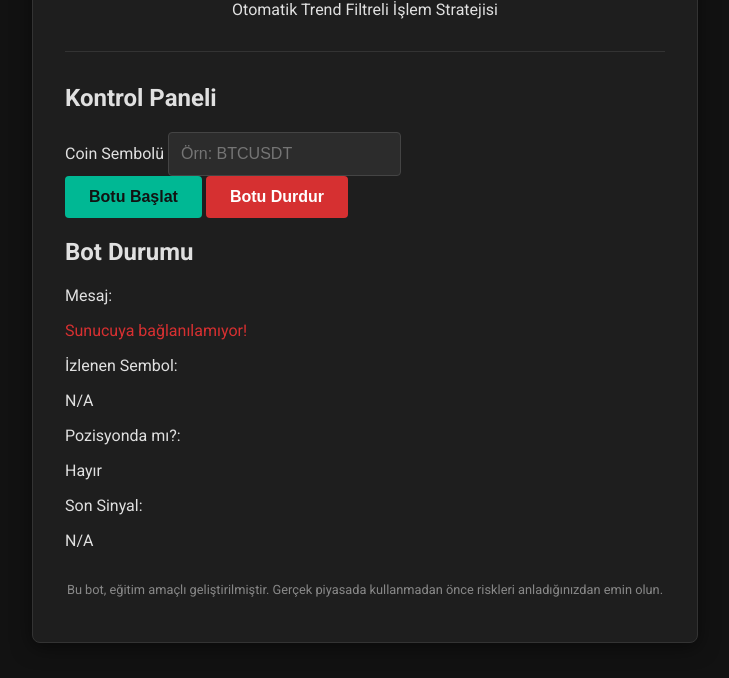
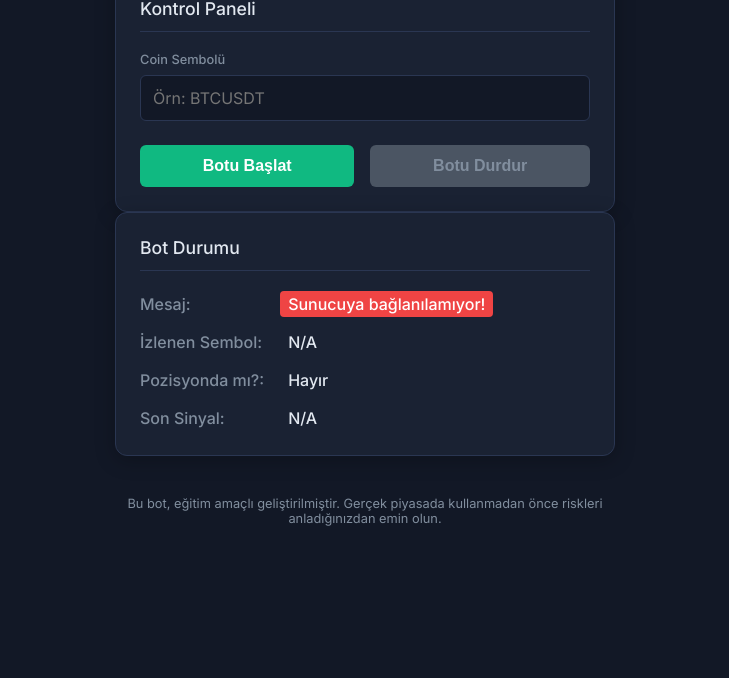
Before and after one commit to kadir123456/BNC, a plain HTML site: page static/index.html in a window 1280 px wide. Shown: the part 122-800 px from the top of the page, without its empty margins (275-1004 px from the left). Drawn offline with Linux system fonts and the light colour scheme; no server answers.

Commit message:
Update style.css

```diff
--- a/static/style.css
+++ b/static/style.css
@@ -1,121 +1,170 @@
-@import url('https://fonts.googleapis.com/css2?family=Roboto:wght@300;400;700&display=swap');
+/* Genel Sıfırlama ve Renk/Font Değişkenleri */
+:root {
+    --bg-color: #121826;
+    --card-bg-color: #1a2233;
+    --border-color: #2a3652;
+    --text-color: #e2e8f0;
+    --text-muted-color: #818e9e;
+    --primary-color: #10b981; /* Yeşil */
+    --danger-color: #ef4444;  /* Kırmızı */
+    --info-color: #3b82f6;   /* Mavi */
+    --disabled-color: #4b5563;
+    --font-family: 'Inter', sans-serif;
+}
+
+* {
+    box-sizing: border-box;
+    margin: 0;
+    padding: 0;
+}
 
 body {
-    font-family: 'Roboto', sans-serif;
-    background-color: #121212;
-    color: #e0e0e0;
+    font-family: var(--font-family);
+    background-color: var(--bg-color);
+    color: var(--text-color);
     display: flex;
     justify-content: center;
-    align-items: center;
+    align-items: flex-start;
     min-height: 100vh;
-    margin: 0;
-    padding: 20px;
-    box-sizing: border-box;
+    padding: 1rem;
 }
 
+/* Ana Konteyner */
 .container {
     width: 100%;
-    max-width: 600px;
-    background-color: #1e1e1e;
-    border-radius: 8px;
-    padding: 2rem;
-    box-shadow: 0 4px 20px rgba(0, 0, 0, 0.5);
-    border: 1px solid #333;
+    max-width: 500px;
+    display: flex;
+    flex-direction: column;
+    gap: 1.5rem;
 }
 
+/* Başlık */
 header {
     text-align: center;
-    margin-bottom: 2rem;
-    border-bottom: 1px solid #333;
-    padding-bottom: 1rem;
+}
+header h1 {
+    color: var(--text-color);
+    margin-bottom: 0.25rem;
+    font-size: 1.75rem;
+}
+header p {
+    color: var(--text-muted-color);
+    font-size: 0.9rem;
 }
 
-header h1 {
-    margin: 0;
-    color: #00b894; /* Yeşil tonu */
+/* Kart Yapısı */
+.card {
+    background-color: var(--card-bg-color);
+    border: 1px solid var(--border-color);
+    border-radius: 12px;
+    padding: 1.5rem;
+    box-shadow: 0 4px 20px rgba(0, 0, 0, 0.25);
+}
+.card h2 {
+    margin-bottom: 1.25rem;
+    border-bottom: 1px solid var(--border-color);
+    padding-bottom: 0.75rem;
+    font-size: 1.1rem;
+    font-weight: 500;
 }
 
-.controls {
+/* Form Elemanları */
+.form-group {
+    display: flex;
+    flex-direction: column;
+    gap: 0.5rem;
+    margin-bottom: 1.5rem;
+}
+.form-group label {
+    font-size: 0.8rem;
+    font-weight: 500;
+    color: var(--text-muted-color);
+}
+#symbol-input {
+    width: 100%;
+    padding: 0.75rem;
+    border: 1px solid var(--border-color);
+    border-radius: 6px;
+    background-color: var(--bg-color);
+    color: var(--text-color);
+    font-size: 1rem;
+    font-family: var(--font-family);
+}
+
+.button-group {
     display: flex;
     gap: 1rem;
-    margin-bottom: 2rem;
 }
-
-#symbol-input {
+.btn {
     flex-grow: 1;
-    padding: 0.75rem;
-    border: 1px solid #444;
-    border-radius: 4px;
-    background-color: #2c2c2c;
-    color: #e0e0e0;
-    font-size: 1rem;
-}
-
-button {
-    padding: 0.75rem 1.5rem;
+    padding: 0.75rem 1rem;
     border: none;
-    border-radius: 4px;
+    border-radius: 6px;
     font-size: 1rem;
     font-weight: 700;
     cursor: pointer;
-    transition: background-color 0.2s ease;
+    transition: background-color 0.2s ease, transform 0.1s ease;
 }
-
-#start-button {
-    background-color: #00b894;
-    color: #121212;
+.btn:active {
+    transform: scale(0.98);
 }
-
-#start-button:hover:not(:disabled) {
-    background-color: #00a080;
-}
-
-#stop-button {
-    background-color: #d63031;
+.btn-start {
+    background-color: var(--primary-color);
     color: #fff;
 }
-
-#stop-button:hover:not(:disabled) {
-    background-color: #b02021;
+.btn-start:hover:not(:disabled) { background-color: #059669; }
+.btn-stop {
+    background-color: var(--danger-color);
+    color: #fff;
 }
-
-button:disabled {
-    background-color: #555;
-    color: #888;
+.btn-stop:hover:not(:disabled) { background-color: #dc2626; }
+.btn:disabled {
+    background-color: var(--disabled-color);
+    color: var(--text-muted-color);
     cursor: not-allowed;
 }
 
-.status-box {
-    background-color: #2c2c2c;
-    border: 1px solid #444;
-    padding: 1.5rem;
+/* Durum Paneli */
+.status-grid {
+    display: grid;
+    grid-template-columns: auto 1fr;
+    gap: 0.75rem 1rem;
+    align-items: center;
+}
+.status-label {
+    font-weight: 500;
+    color: var(--text-muted-color);
+}
+.status-value span {
+    font-weight: 500;
+    padding: 3px 8px;
     border-radius: 4px;
+    display: inline-block;
+}
+.status-running { background-color: var(--primary-color); color: #fff; }
+.status-stopped { background-color: var(--danger-color); color: #fff; }
+.status-in-position { background-color: var(--info-color); color: #fff; }
+
+/* Alt Bilgi */
+footer {
+    text-align: center;
+    font-size: 0.8rem;
+    color: var(--text-muted-color);
+    padding-top: 1rem;
 }
 
-.status-box h2 {
-    margin-top: 0;
-    border-bottom: 1px solid #555;
-    padding-bottom: 0.5rem;
+/* Mobil Uyumlu Stil (En Önemli Kısım) */
+@media (max-width: 480px) {
+    body {
+        padding: 0.75rem;
+    }
+    .card {
+        padding: 1rem;
+    }
+    .button-group {
+        flex-direction: column; /* Mobil'de butonları alt alta getir */
+    }
+    header h1 {
+        font-size: 1.5rem;
+    }
 }
-
-.status-box p {
-    margin: 0.5rem 0;
-    line-height: 1.6;
-}
-
-.status-box span {
-    font-weight: 700;
-    padding: 2px 6px;
-    border-radius: 3px;
-}
-
-.status-running { color: #00b894; }
-.status-stopped { color: #d63031; }
-.status-in-position { color: #0984e3; }
-
-footer {
-    text-align: center;
-    margin-top: 2rem;
-    font-size: 0.8rem;
-    color: #888;
-}
```
